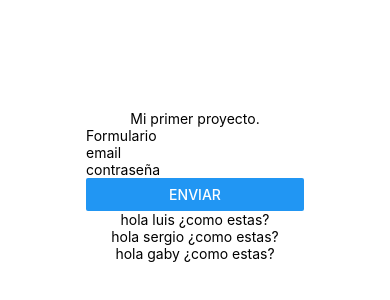
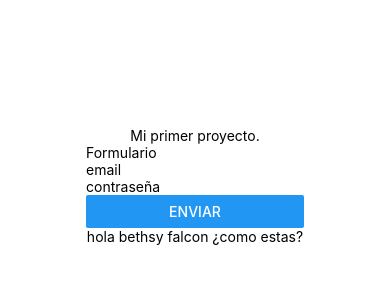
Before and after one commit to Bethsyf/my-first-proyect-react-native, a React Native app: screen / in a window 390 px wide. Shown: the part 236-536 px from the top of the page. Built offline with nearby package versions, Linux system fonts and the light colour scheme.

Commit message:
Feat: add defaultProps in Saludo component

```diff
--- a/App.js
+++ b/App.js
@@ -1,5 +1,5 @@
 import { StyleSheet, Text, View } from 'react-native';
-import LoginForm from './src/components/loginForm';
+import LoginForm from './src/components/LoginForm';
 import Saludo from './src/components/Saludo'
 
 export default function App() {
@@ -7,9 +7,9 @@ export default function App() {
     <View style={styles.container}>
       <Text>Mi primer proyecto.</Text>
       <LoginForm/>
-      <Saludo name='luis'/>
-      <Saludo name='sergio'/>
-      <Saludo name='gaby'/>
+      <Saludo  />
+      {/* <Saludo name='sergio'/>
+      <Saludo name='gaby'/> */}
     </View>
   );
 }
--- a/src/components/Saludo.js
+++ b/src/components/Saludo.js
@@ -1,12 +1,19 @@
 import React from 'react'
 import {View, Text} from 'react-native'
 
-const Saludo = ({name}) => {
+const Saludo = (props) => {
+  const { firstname, lastname } = props;
   return (
     <View>
-        <Text>hola {name} ¿como estas?</Text>
+        <Text>hola {firstname} {lastname} ¿como estas?</Text>
     </View>
   )
 }
 
+Saludo.defaultProps = {
+  firstname: "bethsy",
+  lastname: "falcon",
+}
+
+
 export default Saludo
```
